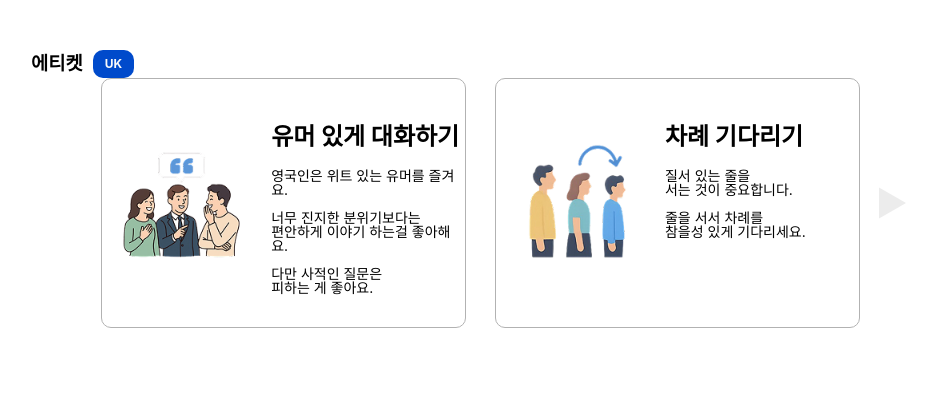
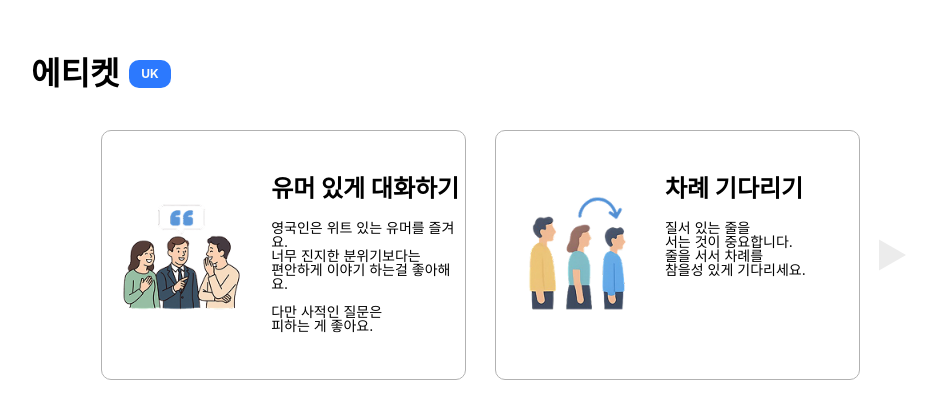
Before and after one commit to FRONTENDBOOTCAMP-14th/NETFLEX, a website built with Vite: page src/components/etiquette/etiquette.html in a window 1280 px wide. Shown: the whole page, without its empty margins (19-955 px from the left). Built offline with nearby package versions, Linux system fonts and the light colour scheme.

Commit message:
refactor : 에티켓 마크업 리팩토리 - html 뷰포인트 리팩토리 - js transformX 값 수정 - countryLabel css 코드 수정 - margin 값 수정

```diff
--- a/src/components/etiquette/etiquette.css
+++ b/src/components/etiquette/etiquette.css
@@ -4,6 +4,12 @@ body {
 }
 
 /* 에티켓 시작 */
+
+h3 {
+  font-size: 32px;
+  /* font-size: var(--fontSize32); */
+  font-weight: var(--bold);
+}
 
 .etiquette {
   max-width: 100%;
@@ -17,7 +23,7 @@ body {
 
 .etiquette-label {
   margin-left:10px ;
-  background-color: var(--blue-100);
+  background-color: var(--blue-200);
   font-size: var(--fontSize12);
   font-weight: var(--bold);
   color: var(--white-fa);
@@ -25,6 +31,13 @@ body {
   text-align: center;
   border-radius: 10px;
   display: flex;
+}
+
+.etiquette-label p {
+  font-size: var(--fontSize20);
+  font-weight: var(--semiBold);
+  padding: 5px 15px;
+  margin-left: 1rem;
 }
 
 /* 카드 영역  */
@@ -35,6 +48,13 @@ body {
   justify-content: center;
   position: relative;
   width: 900px;
+
+  margin-top: 2rem;
+}
+
+.etiquette-container{
+  overflow: hidden;
+  width: 760px;
 }
 
 .etiquette-cards {
@@ -44,7 +64,6 @@ body {
   flex-flow: row nowrap;
   align-items: center;
   will-change: transform;
-  overflow: hidden;
   width: 760px;
   transform: 0;
 }
--- a/src/components/etiquette/etiquette.html
+++ b/src/components/etiquette/etiquette.html
@@ -21,6 +21,7 @@
             </svg>
           </button>
 
+            <div class="etiquette-container">
               <ul class="etiquette-cards">
                 <!-- 카드 01 -->
                 <li class="etiquette-card">
@@ -28,7 +29,6 @@
                 <div class="etiquette-cardTxt">
                   <h4>유머 있게 대화하기</h4>
                   <p>영국인은 위트 있는 유머를 즐겨요.
-
                     너무 진지한 분위기보다는
                     편안하게 이야기 하는걸 좋아해요.
 
@@ -43,7 +43,6 @@
                   <h4>차례 기다리기</h4>
                   <p>질서 있는 줄을
                     서는 것이 중요합니다.
-
                     줄을 서서 차례를
                     참을성 있게 기다리세요.
                   </p>
@@ -56,10 +55,8 @@
                   <h4>차 문화 존중하기</h4>
                   <p>영국인은 티타임을
                     중요하게 생각해요.
-
                     차를 따를 땐 조용하고
                     정중하게 행동해요.
-
                     차에 우유를 넣는
                     문화도 있으니
                     거부감 없이 경험해보세요.
@@ -83,6 +80,7 @@
                 </div>
                 </li>
               </ul>
+            </div>
 
           <button type="button" class="etiquette-nav next" aria-label="다음 탐색">
             <svg xmlns="http://www.w3.org/2000/svg" width="27" height="32" viewBox="0 0 27 32" fill="none">
--- a/src/components/etiquette/etiquette.js
+++ b/src/components/etiquette/etiquette.js
@@ -14,7 +14,7 @@ let currentIndex = 0
 
 function moveSlide() {
   const gap = 1.8 * 16 // rem -> px 변환
-  const cardWidth = 730 //px
+  const cardWidth = 759 //px
   const move = (cardWidth + gap) * currentIndex * -1
   cardContainer.style.transform = `translateX(${move}px)`
 
```
Also changed, not shown: .github/PULL_REQUEST_TEMPLATE.md. Lines whose indentation alone changed are shown as unchanged.
